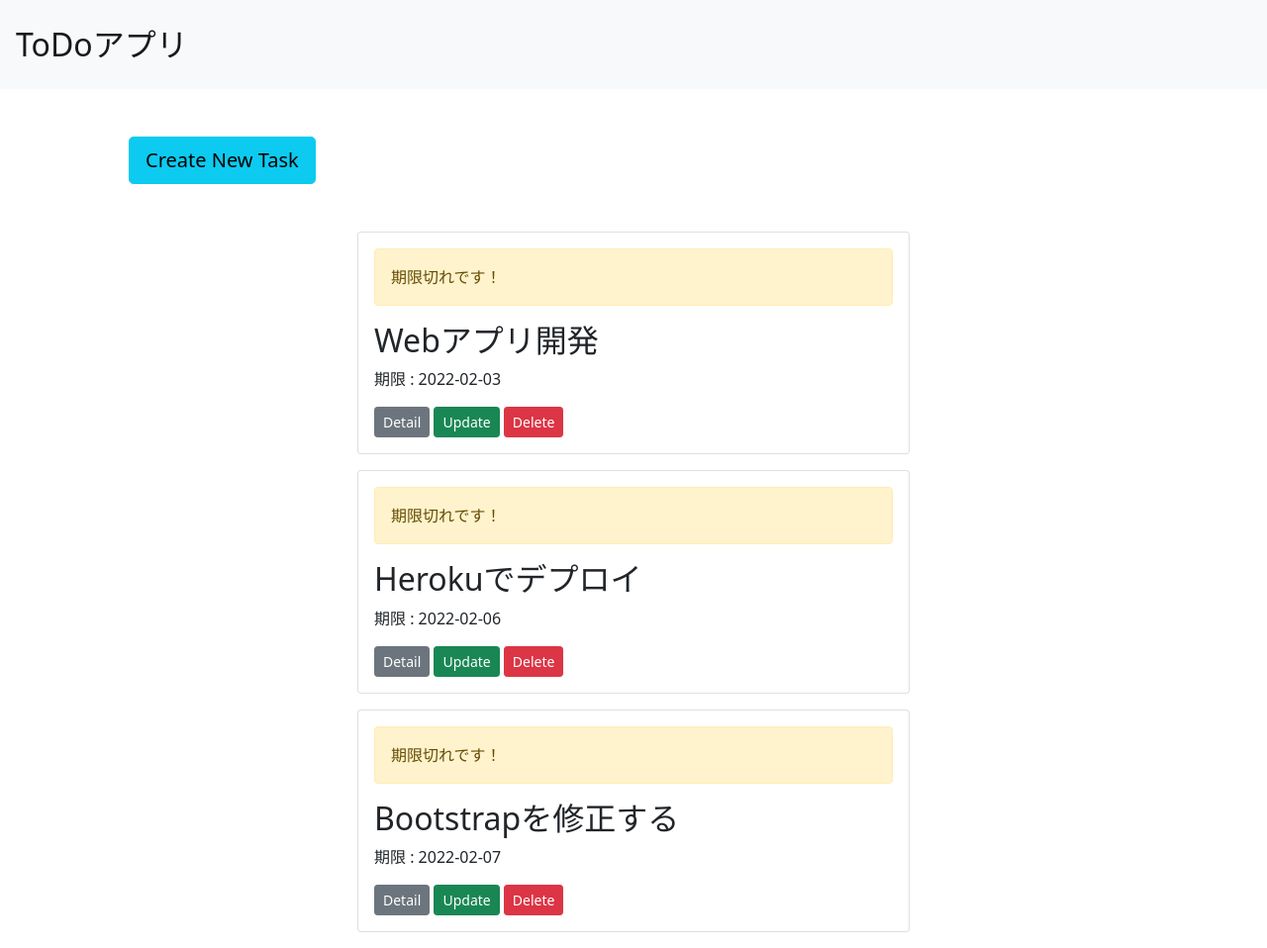
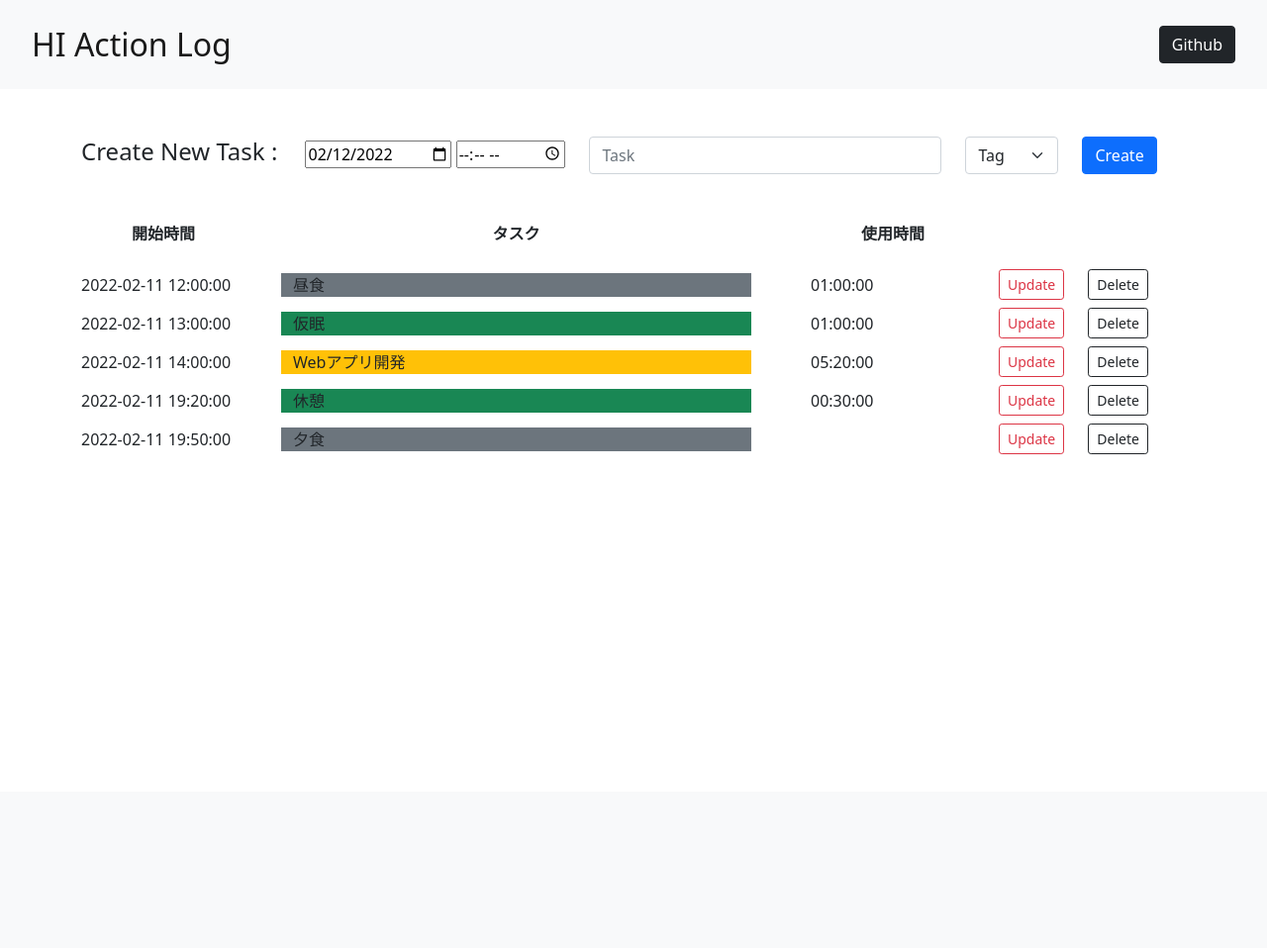
Before and after one commit to holly-inlet/hi-action-log, a Flask app: page / in a window 1280 px wide. Shown: the whole page at 99% size. After the commit the page ends 459 px from the top, so only its background shows below. Run offline with Flask 2, Linux system fonts and the light colour scheme; data comes from the database, SQL or seed files in the repository; some libraries are stand-ins or nearby versions.

Commit message:
add:経過時間計算処理

```diff
--- a/app.py
+++ b/app.py
@@ -1,45 +1,63 @@
 from flask import Flask, render_template, request, redirect, url_for
 from flask_sqlalchemy import SQLAlchemy
-from datetime import datetime, date
+
+from datetime import datetime
 
 
-DEBUG = False
+DEBUG = True
 
 
 app = Flask(__name__)
-app.config["SQLALCHEMY_DATABASE_URI"] = 'sqlite:///todo.db'
+app.config["SQLALCHEMY_DATABASE_URI"] = 'sqlite:///action-log.db'
 db = SQLAlchemy(app)
 
 
 class Post(db.Model):
     id = db.Column(db.Integer, primary_key=True)
-    title = db.Column(db.String(30), nullable=False)
-    detail = db.Column(db.String(100))
-    due = db.Column(db.DateTime, nullable=False)
+    start_time = db.Column(db.DateTime, nullable=False)
+    task = db.Column(db.String(30), nullable=False)
+    tag = db.Column(db.String, nullable=False)
+    duration = db.Column(db.Time)
 
 
 @app.route("/", methods=["GET", "POST"])
 def index():
     if request.method == "GET":
-        posts = Post.query.order_by(Post.due).all()
-        return render_template("index.html", posts=posts, today=date.today())
+        posts = Post.query.order_by(Post.start_time).all()
+        return render_template("index.html", posts=posts, today=datetime.today())
 
     else:
-        title = request.form.get("title")
-        detail = request.form.get("detail")
-        due = request.form.get("due")
+        task = request.form.get("task")
+        tag = request.form.get("tag")
+        date = request.form.get("date")
+        time = request.form.get("time")
+        duration = None
 
-        due = datetime.strptime(due, "%Y-%m-%d")
-        new_post = Post(title=title, detail=detail, due=due)
+        start_time = datetime.strptime(date + ' ' + time, "%Y-%m-%d %H:%M")
 
+        before_task = Post.query.order_by(Post.start_time.desc()).filter(
+            Post.start_time < start_time).first()
+        if before_task:
+            before_time = start_time - before_task.start_time
+            before_task.duration = datetime.time(
+                datetime.strptime(str(before_time), "%H:%M:%S"))
+
+        next_task = Post.query.order_by(Post.start_time).filter(
+            Post.start_time > start_time).first()
+        if next_task:
+            duration = next_task.start_time - start_time
+            duration = datetime.time(
+                datetime.strptime(str(duration), "%H:%M:%S"))
+
+        new_post = Post(
+            task=task,
+            tag=tag,
+            start_time=start_time,
+            duration=duration
+            )
         db.session.add(new_post)
         db.session.commit()
         return redirect("/")
-
-
-@app.route("/create")
-def create():
-    return render_template("create.html")
 
 
 @app.route("/update/<int:id>", methods=["GET", "POST"])
@@ -49,18 +67,22 @@ def update(id):
         return render_template("update.html", post=post)
 
     else:
-        post.title = request.form.get("title")
-        post.detail = request.form.get("detail")
-        post.due = datetime.strptime(request.form.get("due"), "%Y-%m-%d")
+        date = request.form.get("date")
+        time = request.form.get("time")
+        start_time = datetime.strptime(date + ' ' + time, "%Y-%m-%d %H:%M")
+
+        post.task = request.form.get("task")
+        post.tag = request.form.get("tag")
+        post.start_time = start_time
 
         db.session.commit()
         return redirect("/")
 
 
-@app.route("/detail/<int:id>")
+@app.route("/tag/<int:id>")
 def read(id):
     post = Post.query.get(id)
-    return render_template('detail.html', post=post)
+    return render_template('tag.html', post=post)
 
 
 @app.route("/delete/<int:id>")
--- a/templates/base.html
+++ b/templates/base.html
@@ -4,13 +4,14 @@
     <meta charset="UTF-8">
     <meta name="viewport" content="width=device-width, initial-scale=1.0">
     <link rel="stylesheet" href="{{ url_for('static', filename='css/bootstrap.min.css') }}">
-    <title>Document</title>
+    <title>HI Action Log</title>
     {% block head %}{% endblock %}
 </head>
 
 <body>
     <nav class="navbar navbar-light bg-light p-3">
-        <a class="navbar-brand pl-3" href="/" style="font-size: 2rem;">ToDoアプリ</a>
+        <a class="navbar-brand ms-3" href="/" style="font-size: 2rem;">HI Action Log</a>
+        <a class="d-flex me-3 btn btn-dark" href="https://github.com/holly-inlet/hi-action-log" role="button">Github</a>
     </nav>
     {% block body %}{% endblock %}
 </body>
--- a/templates/index.html
+++ b/templates/index.html
@@ -2,20 +2,59 @@
 
 {% block body %}
 <div class="container">
-    <a class="btn btn-info btn-lg m-5" href="/create" role="button">Create New Task</a>
+    <form class="row my-5 align-items-center" action="/" method="POST">
+        <div class="col-auto">
+            <label for="date" class="h4">Create New Task :　</label>
+            <input type="date" name="date" value={{ today.date() }} required>
+            <input type="time" name="time" required>
+        </div>
+        <div class="col-4">
+            <input type="text" name="task" class="form-control" placeholder="Task">
+        </div>
+        <div class="col-auto">
+            <select type="text" name="tag" class="form-select">
+                <option selected>Tag</option>
+                <option value="Sleep">Sleep</option>
+                <option value="Rest">Rest</option>
+                <option value="Task">Task</option>
+                <option value="Other">Other</option>
+            </select>
+        </div>
+        <div class="col-auto">
+            <button type="submit" class="btn btn-primary">Create</button>
+        </div>
+    </form>
+
+    <div class="row my-4 fw-bold align-items-center">
+        <div class="col-2 me-4 text-center">開始時間</div>
+        <div class="col-5 me-5 text-center">タスク</div>
+        <div class="col-2 text-center">使用時間</div>
+    </div>
     {% for post in posts %}
-    <div class="card w-50 mb-3" style="margin: auto;">
-        <div class="card-body">
-            {% if post.due.date() < today %}
-            <div class="alert alert-warning" role="alert">
-                期限切れです！
-            </div>
-            {% endif %}
-            <h2 class="card-title">{{ post.title }}</h2>
-            <p>期限 : {{ post.due.date() }}</p>
-            <a class="btn btn-secondary btn-sm" href="/detail/{{ post.id }}" role="button">Detail</a>
-            <a class="btn btn-success btn-sm" href="/update/{{ post.id }}" role="button">Update</a>
-            <a class="btn btn-danger btn-sm" href="/delete/{{ post.id }}" role="button">Delete</a>
+    <div class="row my-2 align-items-center">
+        <div class="col-2 me-4">{{ post.start_time.date() }} {{ post.start_time.time() }}</div>
+
+        {% if post.tag == 'Sleep' %}
+            <div class="col-5 me-5 bg-primary">{{ post.task }}</div>
+        {% elif post.tag == 'Rest' %}
+            <div class="col-5 me-5 bg-success">{{ post.task }}</div>
+        {% elif post.tag == 'Task' %}
+            <div class="col-5 me-5 bg-warning">{{ post.task }}</div>
+        {% elif post.tag == 'Other' %}
+            <div class="col-5 me-5 bg-secondary">{{ post.task }}</div>
+        {% endif %}
+
+        {% if post.duration == None %}
+            <div class="col-2"></div>
+        {% else %}
+            <div class="col-2">{{ post.duration }}</div>
+        {% endif %}
+
+        <div class="col-auto">
+            <a class="btn btn-outline-danger btn-sm" href="/update/{{ post.id }}" role="button">Update</a>
+        </div>
+        <div class="col-auto">
+            <a class="btn btn-outline-dark btn-sm" href="/delete/{{ post.id }}" role="button">Delete</a>
         </div>
     </div>
     {% endfor %}
--- a/templates/detail.html
+++ b/templates/tag.html
@@ -4,10 +4,10 @@
 <h2 class="m-5" style="text-align: center;">詳細</h2>
 <div class="card w-50 mb-3" style="margin: auto;">
     <div class="card-body">
-        <h2 class="card-title">{{ post.title }}
-            <span class="ml-3" style="font-size: 0.5em;">期限 : {{ post.due.date() }}</span>
+        <h2 class="card-title">{{ post.task }}
+            <span class="ml-3" style="font-size: 0.5em;">期限 : {{ post.start_time.date() }}</span>
         </h2>
-        <p>{{ post.detail }}</p>
+        <p>{{ post.tag }}</p>
         <div class="pt-2">
             <a class="btn btn-outline-success" href="/" role="button">Return</a>
             <a class="btn btn-success" href="/update/{{ post.id }}" role="button">Update</a>
```
Also changed, not shown: create-log.md (added, +260 -0 lines), templates/create.html (deleted, +0 -22 lines), templates/update.html (+8 -7 lines), README.md, action-log.db (added), todo.db (deleted).
